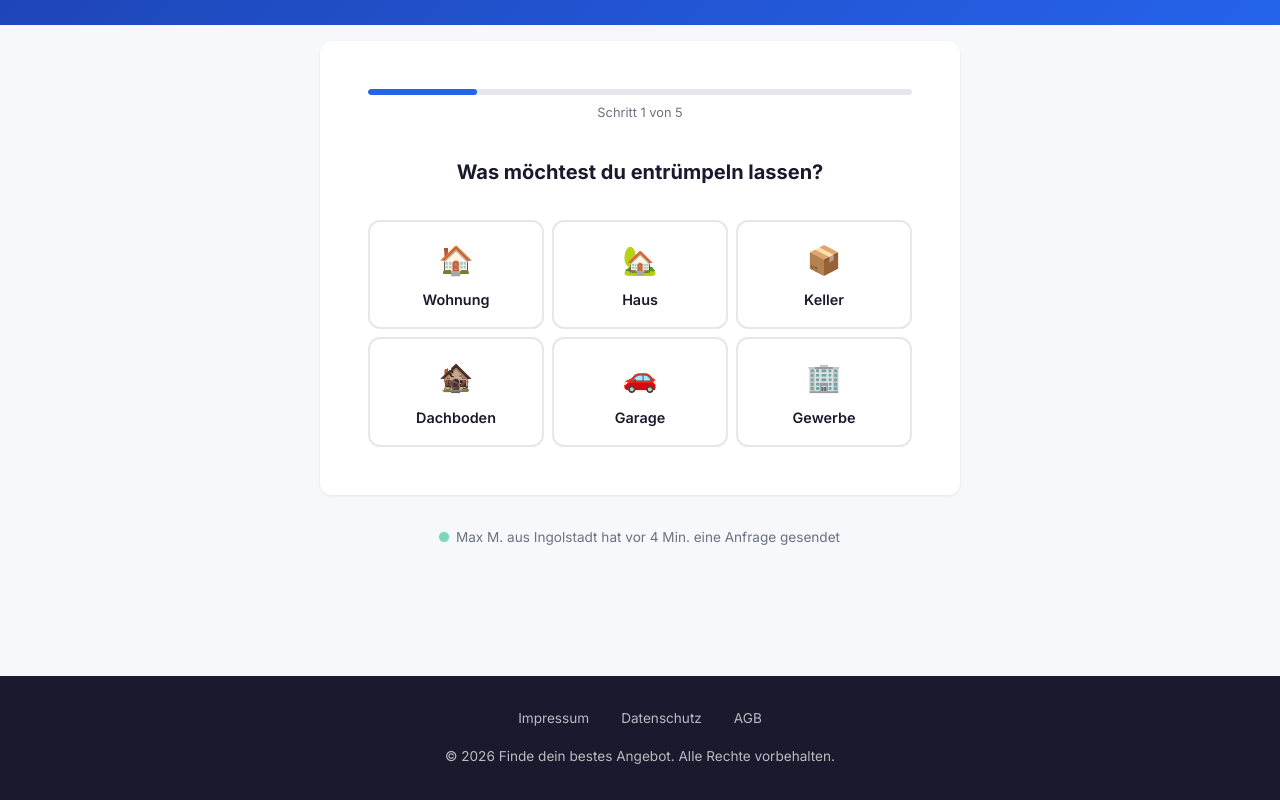
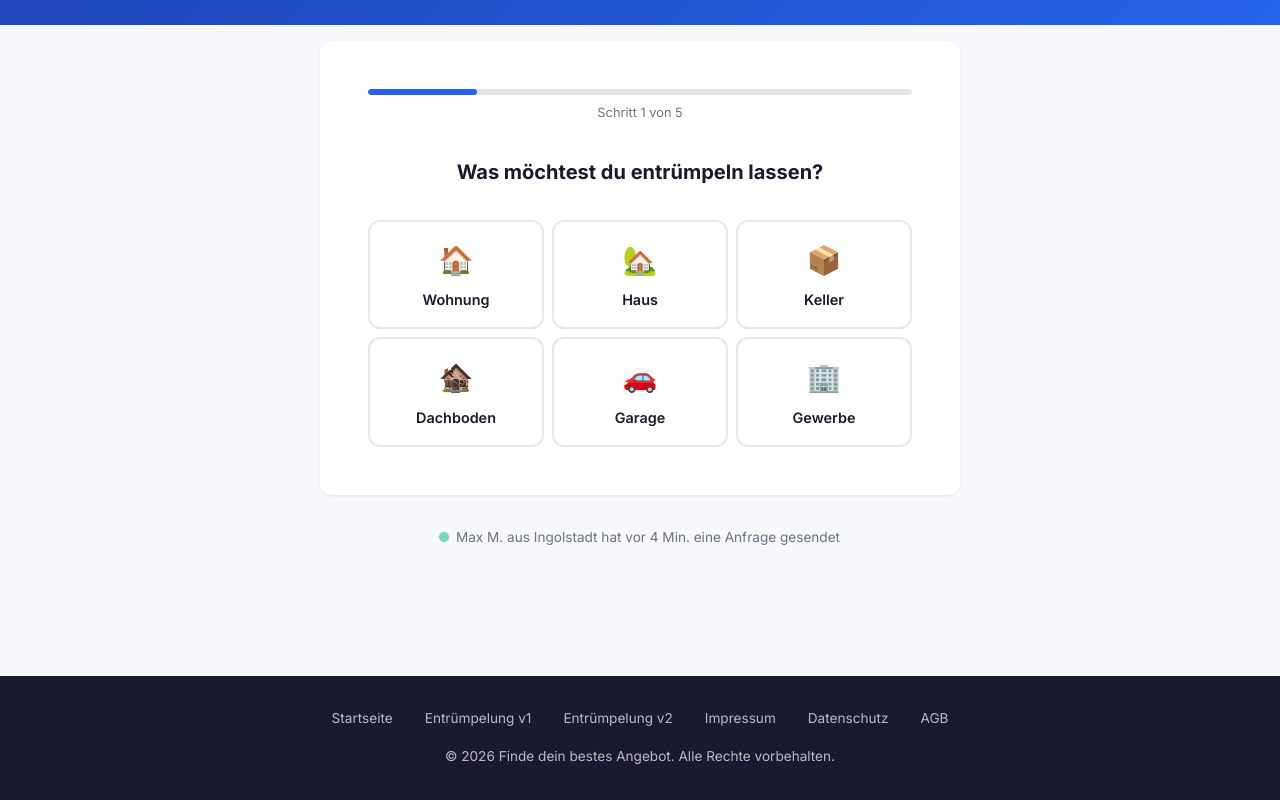
Before and after one commit to blackmarketing2026/finde-dein-bestes-angebot, a plain HTML site: page entruempelung-ingolstadt-v2.html in a window 1280 px wide. Shown: the part 312-1112 px from the top of the page. Drawn offline with Linux system fonts and the light colour scheme.

Commit message:
Add page navigation links to footer on all pages
Co-Authored-By: Claude Sonnet 4.6 <noreply@anthropic.com>

```diff
--- a/entruempelung-ingolstadt-v2.html
+++ b/entruempelung-ingolstadt-v2.html
@@ -334,6 +334,9 @@
   <!-- Footer -->
   <footer class="site-footer">
     <div class="footer-links">
+      <a href="index.html">Startseite</a>
+      <a href="entruempelung-ingolstadt.html">Entrümpelung v1</a>
+      <a href="entruempelung-ingolstadt-v2.html">Entrümpelung v2</a>
       <a href="#">Impressum</a>
       <a href="#">Datenschutz</a>
       <a href="#">AGB</a>
```
Also changed, not shown: entruempelung-ingolstadt.html (+3 -0 lines), index.html (+3 -0 lines).
